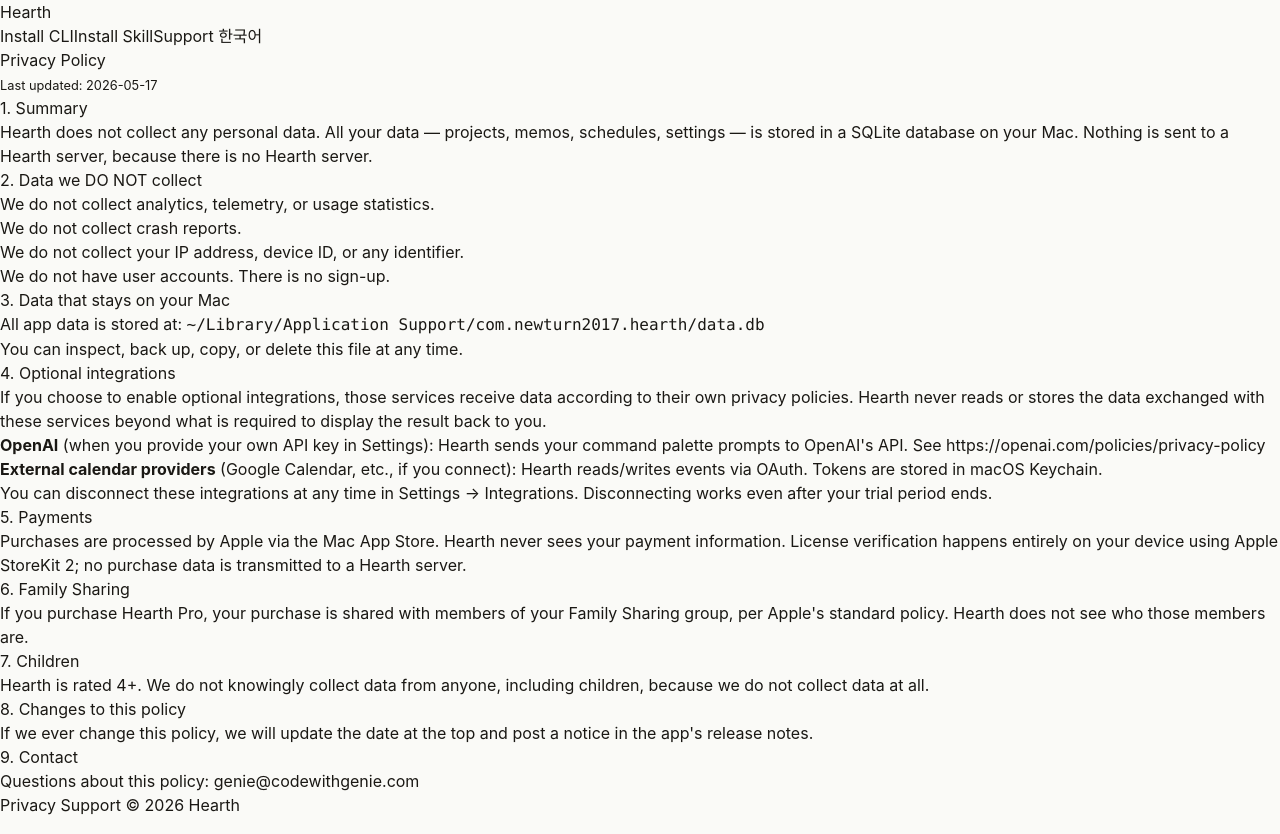
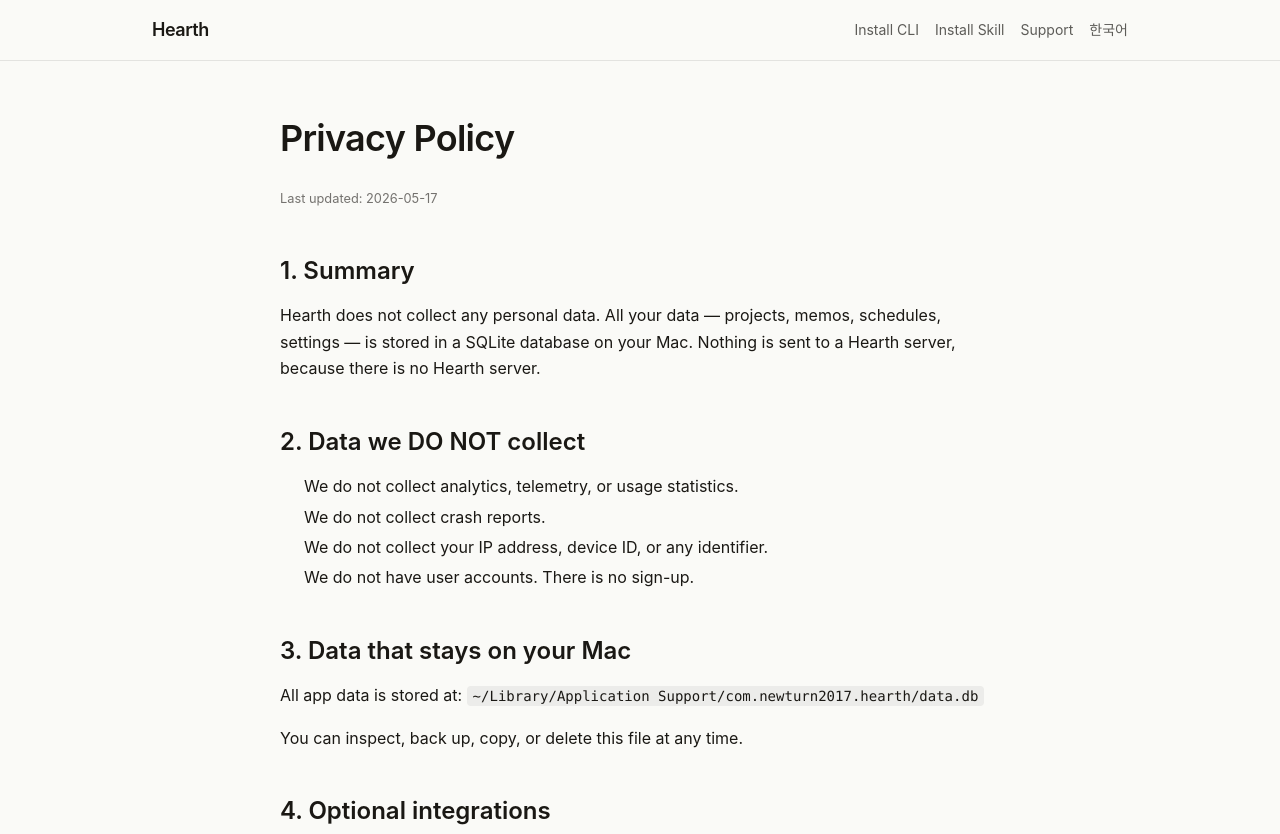
Before and after one commit to NewTurn2017/hearth, an Astro site in the folder web/: page /en/privacy in a window 1280 px wide. Shown: the top 834 px of the page. Built offline with nearby package versions, Linux system fonts and the light colour scheme; Astro itself is replaced by a stand-in of ours.

Commit message:
feat(web): global polish (header/footer/code/dark) (#11)

```diff
--- a/web/src/components/Footer.astro
+++ b/web/src/components/Footer.astro
@@ -5,8 +5,12 @@ const labels = locale === 'ko'
   ? { privacy: '개인정보처리방침', support: '지원', copyright: '© 2026 Hearth' }
   : { privacy: 'Privacy', support: 'Support', copyright: '© 2026 Hearth' };
 ---
-<footer>
-  <a href={`/${locale}/privacy`}>{labels.privacy}</a>
-  <a href={`/${locale}/support`}>{labels.support}</a>
-  <span>{labels.copyright}</span>
+<footer class="mt-24 border-t border-ink/10">
+  <div class="mx-auto flex max-w-5xl flex-col items-center justify-between gap-2 px-6 py-8 text-sm text-ink/60 md:flex-row">
+    <span>{labels.copyright}</span>
+    <div class="flex gap-4">
+      <a href={`/${locale}/privacy`} class="hover:text-ink">{labels.privacy}</a>
+      <a href={`/${locale}/support`} class="hover:text-ink">{labels.support}</a>
+    </div>
+  </div>
 </footer>
--- a/web/src/components/Header.astro
+++ b/web/src/components/Header.astro
@@ -6,10 +6,12 @@ const nav = locale === 'ko'
   ? [{ href: '/install/cli', label: 'CLI 설치' }, { href: '/install/skill', label: 'Skill 설치' }, { href: '/support', label: '지원' }]
   : [{ href: '/install/cli', label: 'Install CLI' }, { href: '/install/skill', label: 'Install Skill' }, { href: '/support', label: 'Support' }];
 ---
-<header>
-  <a href={`/${locale}/`} aria-label="Hearth home">Hearth</a>
-  <nav>
-    {nav.map((n) => <a href={`/${locale}${n.href}`}>{n.label}</a>)}
-    <LocaleSwitcher locale={locale} path={path} />
-  </nav>
+<header class="border-b border-ink/10">
+  <div class="mx-auto flex max-w-5xl items-center justify-between gap-4 px-6 py-4">
+    <a href={`/${locale}/`} aria-label="Hearth home" class="text-lg font-semibold tracking-tight">Hearth</a>
+    <nav class="flex items-center gap-4 text-sm text-ink/70">
+      {nav.map((n) => <a href={`/${locale}${n.href}`} class="hover:text-ink">{n.label}</a>)}
+      <LocaleSwitcher locale={locale} path={path} />
+    </nav>
+  </div>
 </header>
--- a/web/src/components/LocaleSwitcher.astro
+++ b/web/src/components/LocaleSwitcher.astro
@@ -4,7 +4,7 @@ const { locale, path } = Astro.props;
 const other = locale === 'ko' ? 'en' : 'ko';
 const otherLabel = other === 'ko' ? '한국어' : 'English';
 ---
-<a href={`/${other}${path}`} hreflang={other} rel="alternate" data-locale-switch>
+<a href={`/${other}${path}`} hreflang={other} rel="alternate" data-locale-switch class="hover:text-ink">
   {otherLabel}
 </a>
 <script is:inline>
--- a/web/src/styles/global.css
+++ b/web/src/styles/global.css
@@ -13,3 +13,110 @@ body {
   color: var(--color-ink);
   font-family: var(--font-sans);
 }
+
+/* Typography — applied to non-home routes via prose-like defaults inside <main> */
+main {
+  max-width: 48rem;
+  margin: 0 auto;
+  padding: 3rem 1.5rem;
+  font-size: 1rem;
+  line-height: 1.65;
+}
+
+main h1 {
+  font-size: 2.25rem;
+  font-weight: 600;
+  letter-spacing: -0.02em;
+  margin-bottom: 1rem;
+}
+
+main h2 {
+  font-size: 1.5rem;
+  font-weight: 600;
+  margin-top: 2.5rem;
+  margin-bottom: 0.75rem;
+}
+
+main h3 {
+  font-size: 1.125rem;
+  font-weight: 600;
+  margin-top: 1.5rem;
+  margin-bottom: 0.5rem;
+}
+
+main p,
+main ul,
+main ol {
+  margin-bottom: 1rem;
+}
+
+main ul,
+main ol {
+  padding-left: 1.5rem;
+}
+
+main li {
+  margin-bottom: 0.25rem;
+}
+
+main a {
+  color: var(--color-ember);
+  text-decoration: underline;
+  text-underline-offset: 2px;
+}
+
+main a:hover {
+  text-decoration-thickness: 2px;
+}
+
+main code {
+  font-family: ui-monospace, SFMono-Regular, Menlo, monospace;
+  font-size: 0.875em;
+  background: color-mix(in srgb, var(--color-ink) 6%, transparent);
+  padding: 0.125rem 0.375rem;
+  border-radius: 0.25rem;
+}
+
+main pre {
+  background: color-mix(in srgb, var(--color-ink) 96%, white);
+  color: var(--color-paper);
+  border-radius: 0.5rem;
+  padding: 1rem;
+  overflow-x: auto;
+  font-size: 0.875rem;
+  margin-bottom: 1rem;
+}
+
+main pre code {
+  background: transparent;
+  padding: 0;
+  font-size: inherit;
+  color: inherit;
+}
+
+main small {
+  color: color-mix(in srgb, var(--color-ink) 60%, transparent);
+}
+
+/* The home page sets its own layout via section classes — neutralize main padding there */
+body:has(section[class*="max-w-"]) main {
+  max-width: none;
+  margin: 0;
+  padding: 0;
+}
+
+/* Focus visibility for keyboard navigation */
+a:focus-visible,
+button:focus-visible {
+  outline: 2px solid var(--color-ember);
+  outline-offset: 3px;
+  border-radius: 0.25rem;
+}
+
+/* prefers-color-scheme: dark — token swap */
+@media (prefers-color-scheme: dark) {
+  :root {
+    --color-paper: #14120f;
+    --color-ink: #f2efe8;
+  }
+}
```
